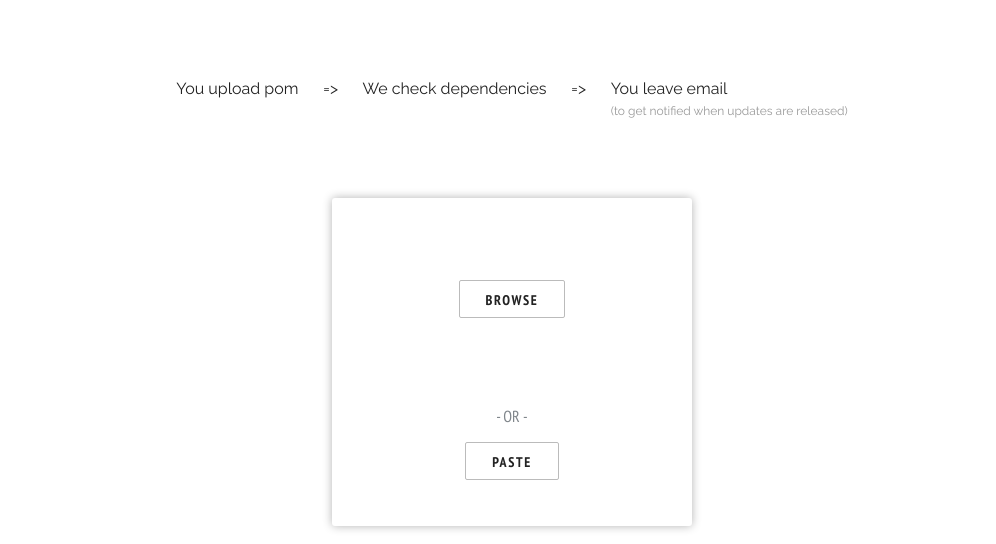
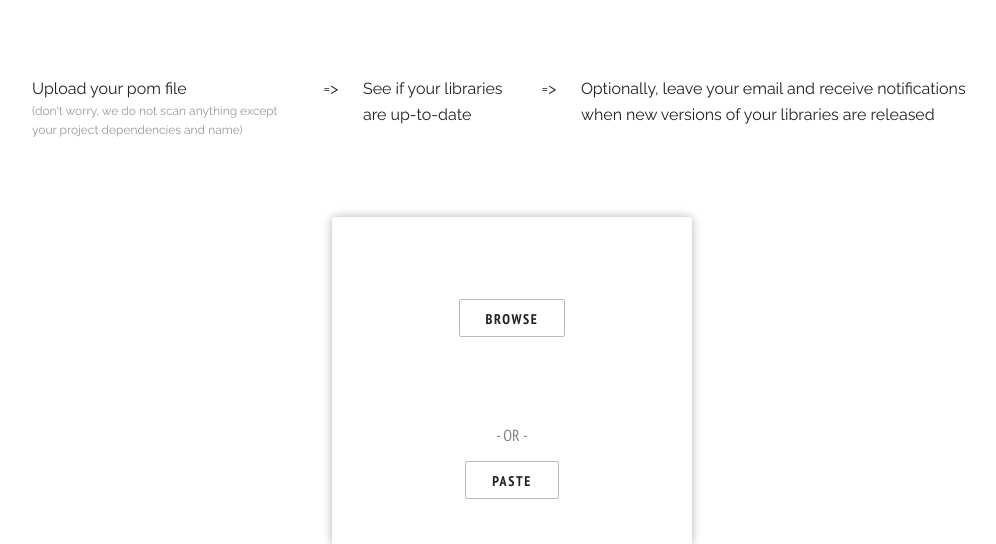
Before and after one commit to markotitel/libreeze, a Django app: page / in a window 1280 px wide. Shown: the part 26-570 px from the top of the page, without its empty margins (128-1124 px from the left). Run offline with Django 3.2, Linux system fonts and the light colour scheme; some libraries are stand-ins or nearby versions.

Commit message:
Text improvements

```diff
--- a/app/controller.py
+++ b/app/controller.py
@@ -96,7 +96,7 @@ def retrieve_latest(dtos):
                 root = ET.fromstring(maven_metadata_xml_page.text)
 
                 latest_element = root.find("./versioning/latest")
-                latest = ''
+
                 if latest_element is not None:
                     latest = latest_element.text
                     print "Retrieved latest directly from metadata: " + latest
--- /dev/null
+++ b/app/mail.py
@@ -0,0 +1,3 @@
+__author__ = 'nmilinkovic'
+
+from django.core.mail import send_mail
--- a/app/templates/app/index.html
+++ b/app/templates/app/index.html
@@ -44,10 +44,9 @@
     <div class="row">
       <div class="column">
         <div class="lb-steps">
-          <div>You upload pom</div>&nbsp;&nbsp;&nbsp;&nbsp;&nbsp;&nbsp;=>&nbsp;&nbsp;&nbsp;&nbsp;&nbsp;&nbsp;
-          <div>We check dependencies</div>&nbsp;&nbsp;&nbsp;&nbsp;&nbsp;&nbsp;=>&nbsp;&nbsp;&nbsp;&nbsp;&nbsp;&nbsp;
-          <div>You leave email<span class="sub-text">(to get notified when updates are released)</span>
-          </div>
+          <div>Upload your pom file<span class="sub-text">(don't worry, we do not scan anything except your project dependencies and name)</span></div>&nbsp;&nbsp;&nbsp;&nbsp;&nbsp;&nbsp;=>&nbsp;&nbsp;&nbsp;&nbsp;&nbsp;&nbsp;
+          <div>See if your libraries are up-to-date</div>&nbsp;&nbsp;&nbsp;&nbsp;&nbsp;&nbsp;=>&nbsp;&nbsp;&nbsp;&nbsp;&nbsp;&nbsp;
+          <div>Optionally, leave your email and receive notifications when new versions of your libraries are released</div>
         </div>
 
         <br/>
--- a/app/templates/app/result.html
+++ b/app/templates/app/result.html
@@ -48,8 +48,8 @@
               <th>Group Id</th>
               <th>Artifact Id</th>
               <th class="centered">Your version</th>
-              <th class="centered">Release version</th>
-              <th class="centered">Latest version</th>
+              <th class="centered">Official release version</th>
+              <th class="centered">Latest available version</th>
             </tr>
           </thead>
           <tbody>
```
Also changed, not shown: libreeze/settings.py (+10 -0 lines).
